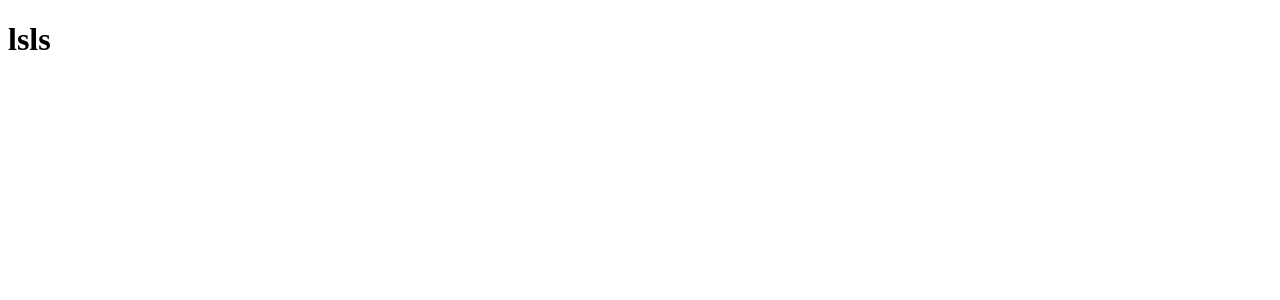
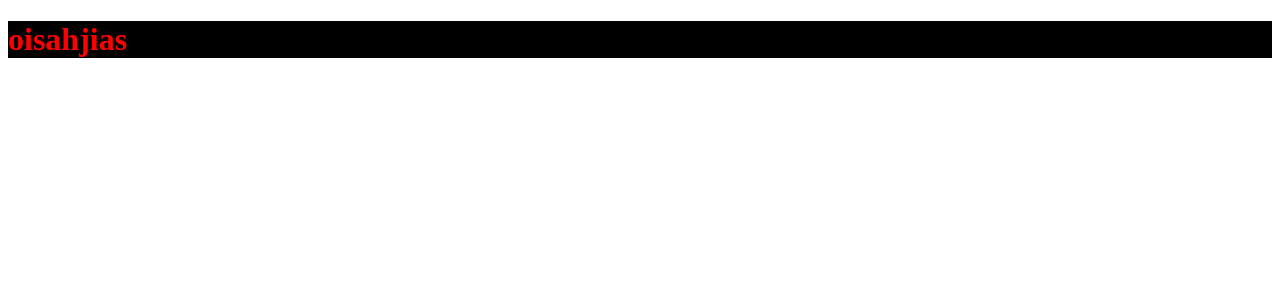
Before and after one commit to rafabernardo/github-explore, a React app: page / in a window 1280 px wide. Shown: the top 300 px of the page. Built offline with nearby package versions, Linux system fonts and the light colour scheme.

Commit message:
feat: Add sass and css module to webpack

```diff
--- a/package.json
+++ b/package.json
@@ -18,7 +18,12 @@
     "@babel/preset-react": "^7.14.5",
     "babel-loader": "^8.2.2",
     "cross-env": "^7.0.3",
+    "css-loader": "^6.2.0",
     "html-webpack-plugin": "^5.3.2",
+    "mini-css-extract-plugin": "^2.2.2",
+    "node-sass": "^6.0.1",
+    "sass-loader": "^12.1.0",
+    "style-loader": "^3.2.1",
     "webpack": "^5.51.1",
     "webpack-cli": "^4.8.0",
     "webpack-dev-server": "^4.0.0"
--- a/src/App.jsx
+++ b/src/App.jsx
@@ -1,5 +1,10 @@
 import React from "react";
+import styles from "./styles.css";
 
 export function App() {
-  return <h1>lsls</h1>;
+  return (
+    <div className={styles.container}>
+      <h1 className={styles.title}>oisahjias</h1>
+    </div>
+  );
 }
--- /dev/null
+++ b/src/styles.css
@@ -0,0 +1,7 @@
+.container{
+    background: black;
+
+    .title{
+        color: red;
+    }
+}
--- a/webpack.config.js
+++ b/webpack.config.js
@@ -1,5 +1,6 @@
 const path = require("path");
 const HtmlWebpackPlugin = require("html-webpack-plugin");
+const MiniCssExtractPlugin = require("mini-css-extract-plugin");
 
 const isDevelopment = process.env.NODE_ENV !== "production";
 
@@ -26,6 +27,10 @@ module.exports = {
     new HtmlWebpackPlugin({
       template: path.resolve(__dirname, "public", "index.html"),
     }),
+    new MiniCssExtractPlugin({
+      filename: isDevelopment ? "[name].css" : "[name].[hash].css",
+      chunkFilename: isDevelopment ? "[id].css" : "[id].[hash].css",
+    }),
   ],
   // define how to handle the files
   module: {
@@ -36,6 +41,22 @@ module.exports = {
         // integration between babel~webpack
         use: "babel-loader",
       },
+      {
+        test: /\.(scss|sass|css)$/,
+        exclude: /nodule_modules/,
+        use: [
+          MiniCssExtractPlugin.loader,
+          {
+            loader: "css-loader",
+            options: {
+              modules: { localIdentName: "[local]___[hash:base64:5]" },
+              sourceMap: true,
+              importLoaders: 1,
+            },
+          },
+          "sass-loader",
+        ],
+      },
     ],
   },
 };
```
Also changed, not shown: 5 other files (tests, documents, lock files or other folders).
